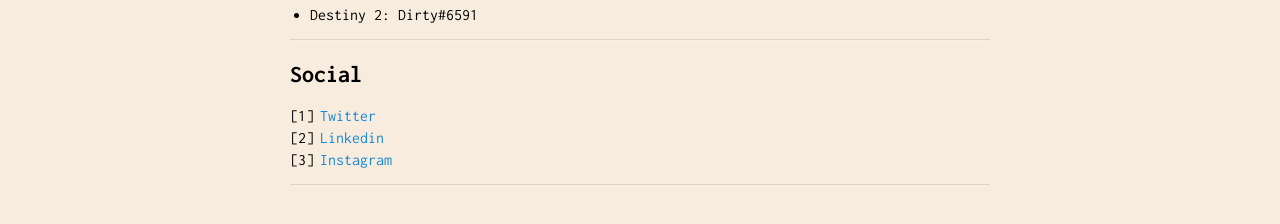
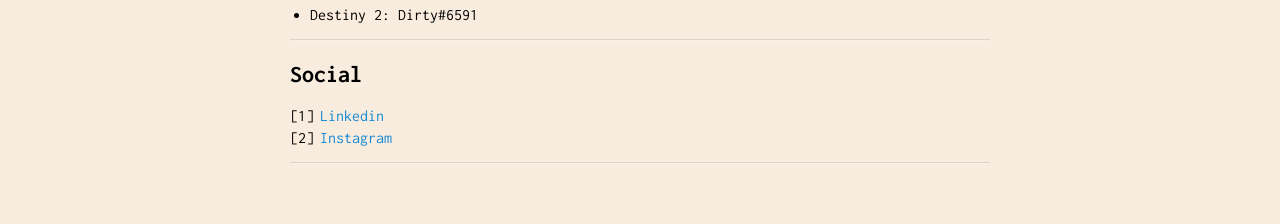
Before and after one commit to DSantosUSN/dsantosusn.github.io, a Jekyll site: the page built from contact.md, in a window 1280 px wide. Shown: the part 219-443 px from the top of the page. Built offline with Jekyll 4.4.1, drawn with Linux system fonts in a browser that asks for light colours.

Commit message:
Update contact.md

```diff
--- a/contact.md
+++ b/contact.md
@@ -15,6 +15,5 @@ is_contact: true
 
 ## Social
 
-1. [Twitter](https://twitter.com/DSantosUSN)
-2. [Linkedin](https://www.linkedin.com/in/devonsantos33/)
-3. [Instagram](https://www.instagram.com/doctor_santos/)
+1. [Linkedin](https://www.linkedin.com/in/devonsantos33/)
+2. [Instagram](https://www.instagram.com/doctor_santos/)
```
